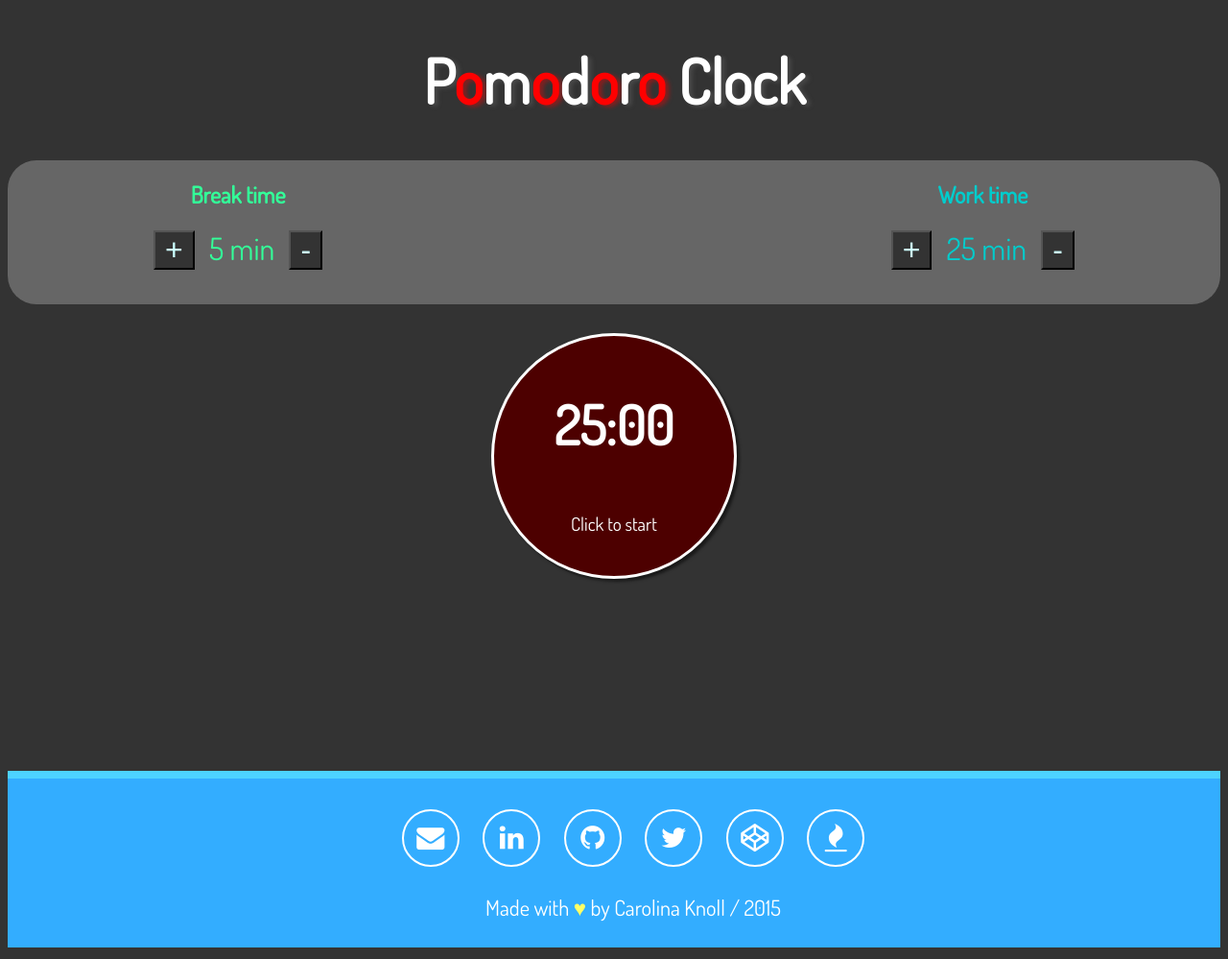
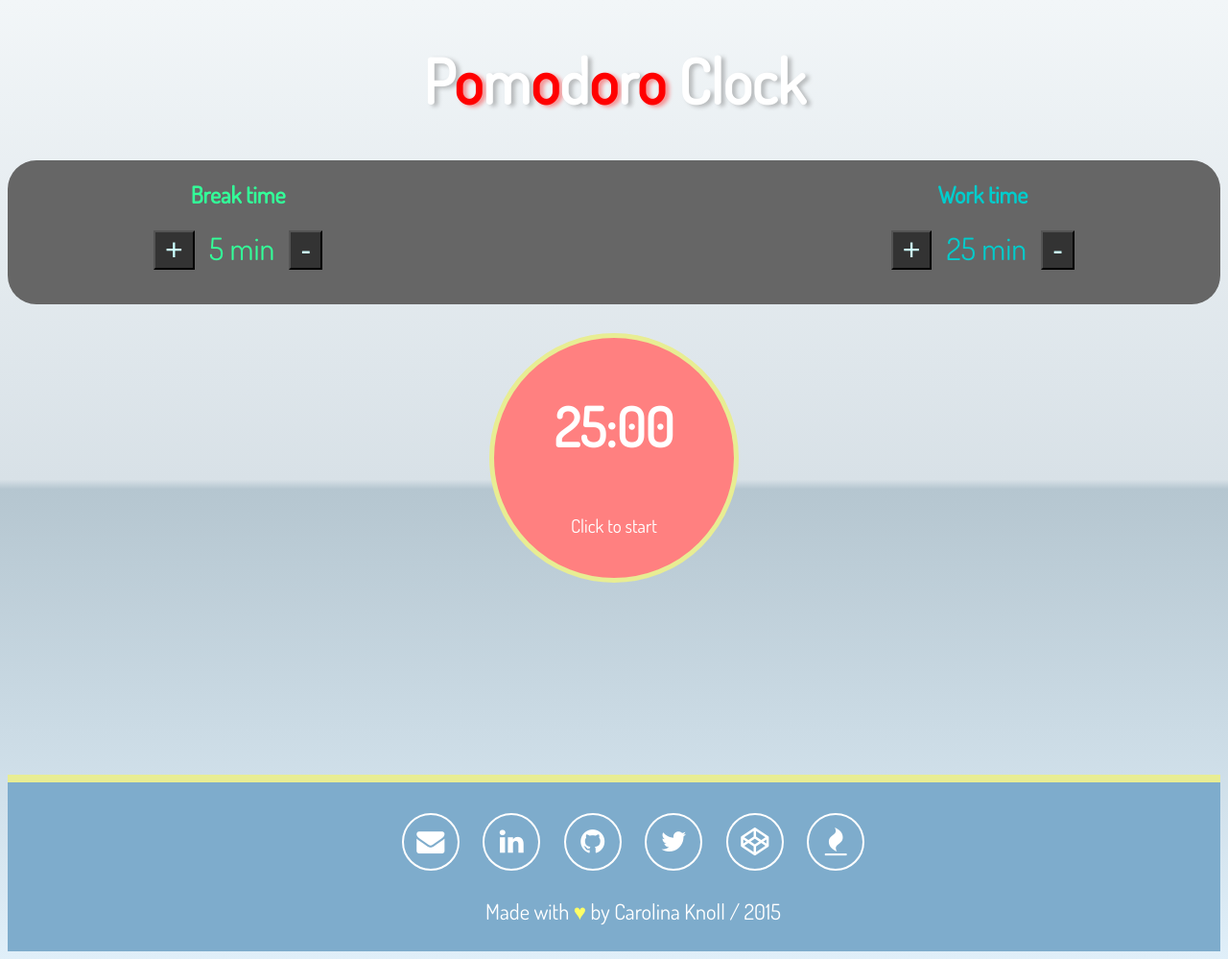
Before and after one commit to carolinaknoll/pomodoro-timer, a plain HTML site: page pomodoro-clock.html in a window 1280 px wide. Shown: the whole page at 96% size. Drawn offline with nearby package versions, Linux system fonts and the light colour scheme.

Commit message:
Change background and border colors

```diff
--- a/css/pomodoro-clock.css
+++ b/css/pomodoro-clock.css
@@ -9,6 +9,14 @@ body {
     min-height: 100%;
     max-width: 100%;
     max-height: auto;
+
+    /* Permalink - use to edit and share this gradient: http://colorzilla.com/gradient-editor/#f2f6f8+0,d8e1e7+50,b5c6d0+51,e0eff9+100;Grey+Gloss+%232 */
+background: #f2f6f8; /* Old browsers */
+background: -moz-linear-gradient(top,  #f2f6f8 0%, #d8e1e7 50%, #b5c6d0 51%, #e0eff9 100%); /* FF3.6-15 */
+background: -webkit-linear-gradient(top,  #f2f6f8 0%,#d8e1e7 50%,#b5c6d0 51%,#e0eff9 100%); /* Chrome10-25,Safari5.1-6 */
+background: linear-gradient(to bottom,  #f2f6f8 0%,#d8e1e7 50%,#b5c6d0 51%,#e0eff9 100%); /* W3C, IE10+, FF16+, Chrome26+, Opera12+, Safari7+ */
+filter: progid:DXImageTransform.Microsoft.gradient( startColorstr='#f2f6f8', endColorstr='#e0eff9',GradientType=0 ); /* IE6-9 */
+
 
 }
 
@@ -81,11 +89,11 @@ button {
     height: 250px;
     margin: auto;
     border-radius: 60%;
-    border: 3px solid #FFF;
-    box-shadow: 3px 3px 3px rgba(0, 0, 0, 0.5);
+    border: 5px solid #E8ED93; /*
+    box-shadow: 3px 3px 3px rgba(0, 0, 0, 0.5); */
     overflow: hidden;
     cursor: pointer;
-    background: #4D0000;
+    background: #ff8080; /* #4D0000 */
 }
 
 .clockTime {
@@ -100,7 +108,7 @@ button {
 
 
 .footer {
-    background: #33ADFF no-repeat 50% 50%;
+    background: #7EACCC no-repeat 50% 50%;
     background-size: cover;
     min-height: 100%;
     max-width: 100%;
@@ -113,7 +121,7 @@ button {
     margin-right: auto;
     position: relative;
     min-height: 100%;
-    border-top: 8px #4dd2ff outset;
+    border-top: 8px #E8ED93 outset;
 }
 
 .footer p,
```
